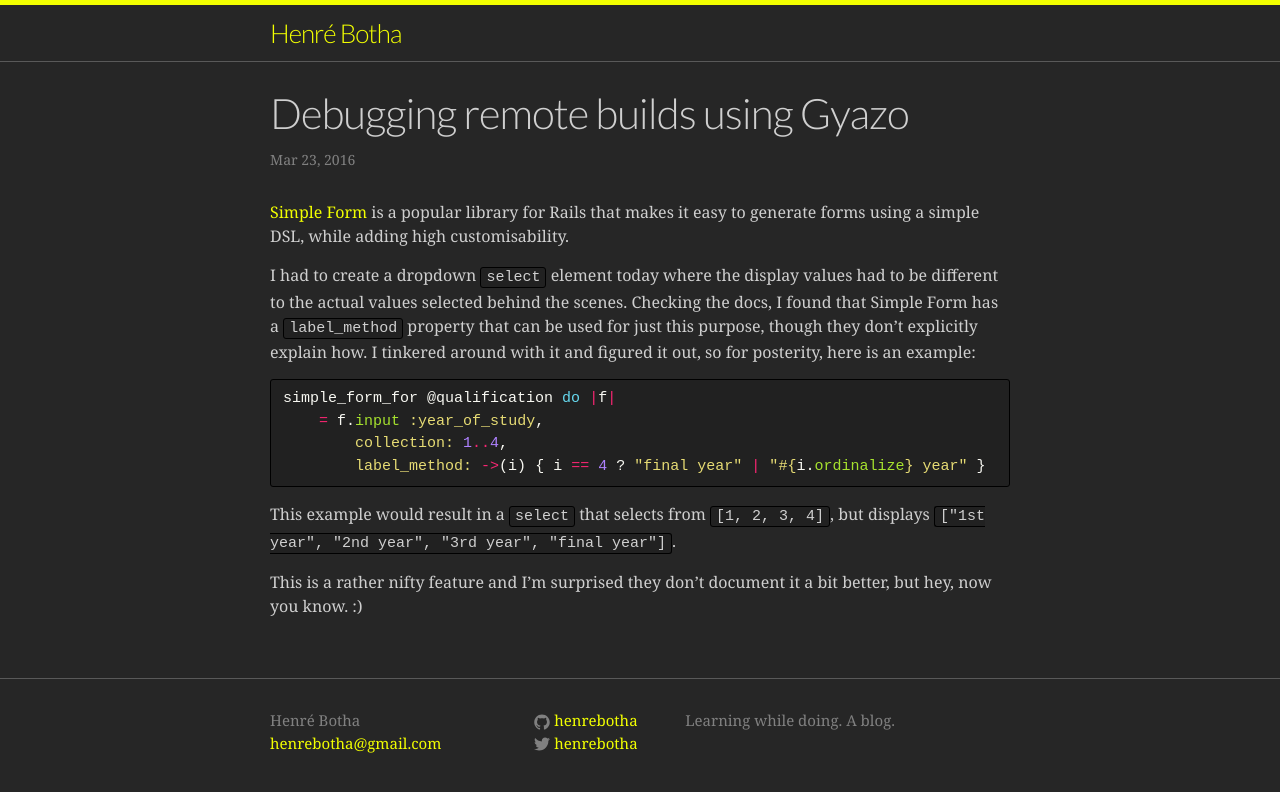
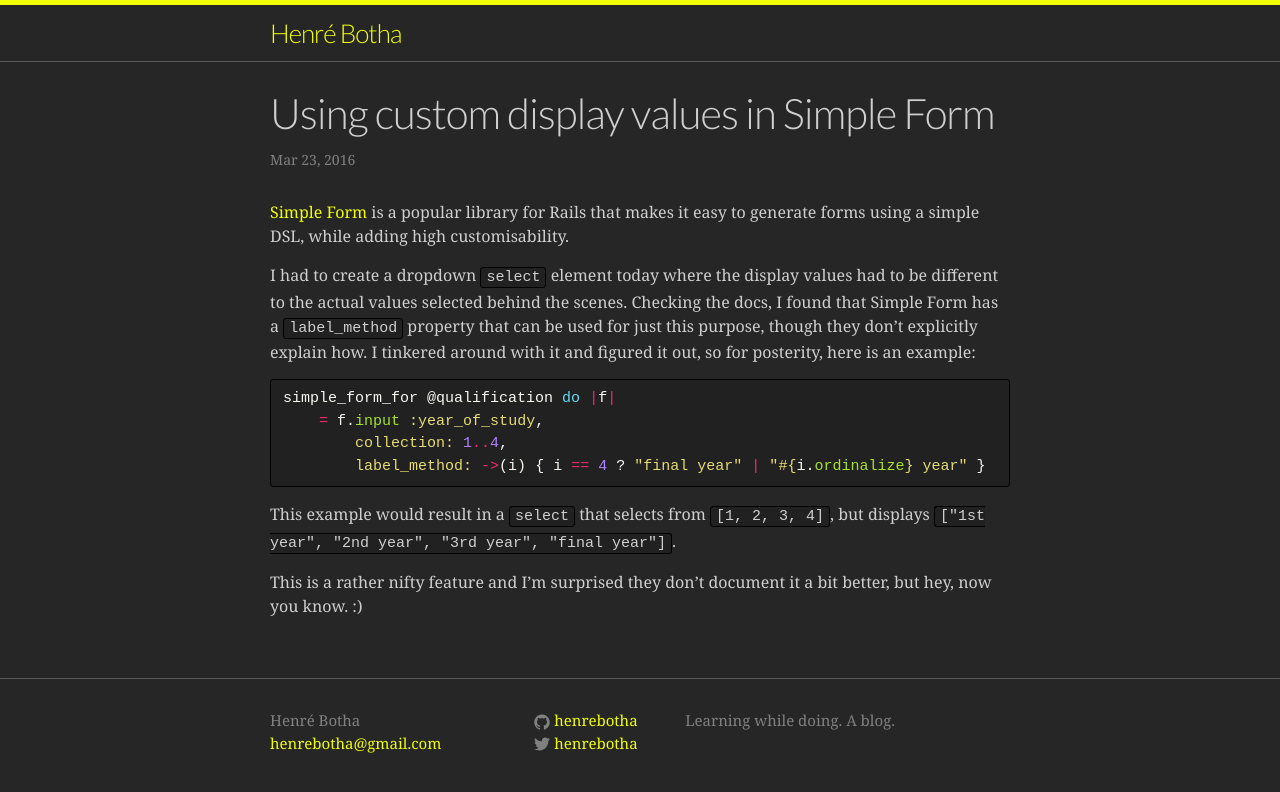
Before and after one commit to henrebotha/henrebotha.github.io, a Jekyll site: the page built from _posts/2016-03-23-using-custom-display-values-in-simple-form.md, in a window 1280 px wide. Shown: the top 792 px of the page. Built offline with Jekyll 4.4.1, drawn with Linux system fonts in a browser that asks for light colours; Markdown is read by kramdown in place of the engine named in the settings.

Commit message:
Fix title

```diff
--- a/_posts/2016-03-23-using-custom-display-values-in-simple-form.md
+++ b/_posts/2016-03-23-using-custom-display-values-in-simple-form.md
@@ -1,6 +1,6 @@
 ---
 layout: post
-title: Debugging remote builds using Gyazo
+title: Using custom display values in Simple Form
 date: 2016-03-23 21:43:00
 tags: [ruby, rails, simple form]
 ---
```
